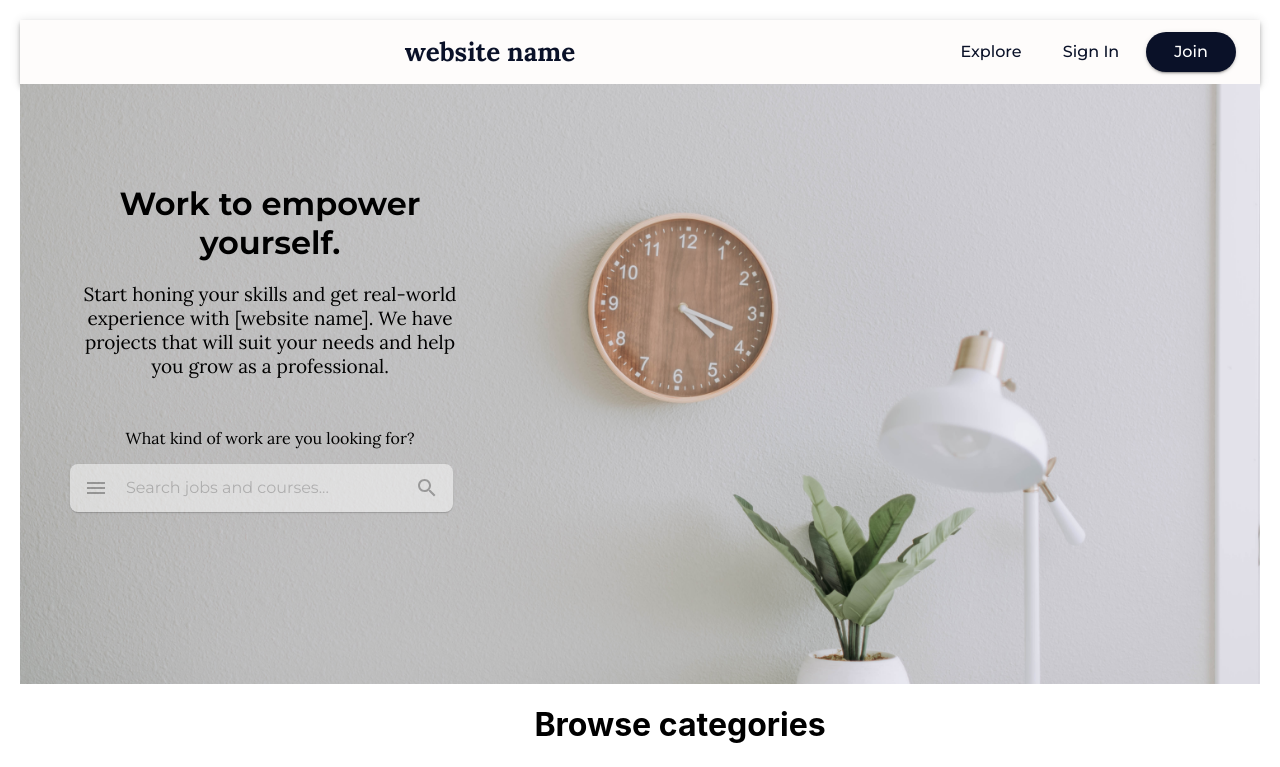
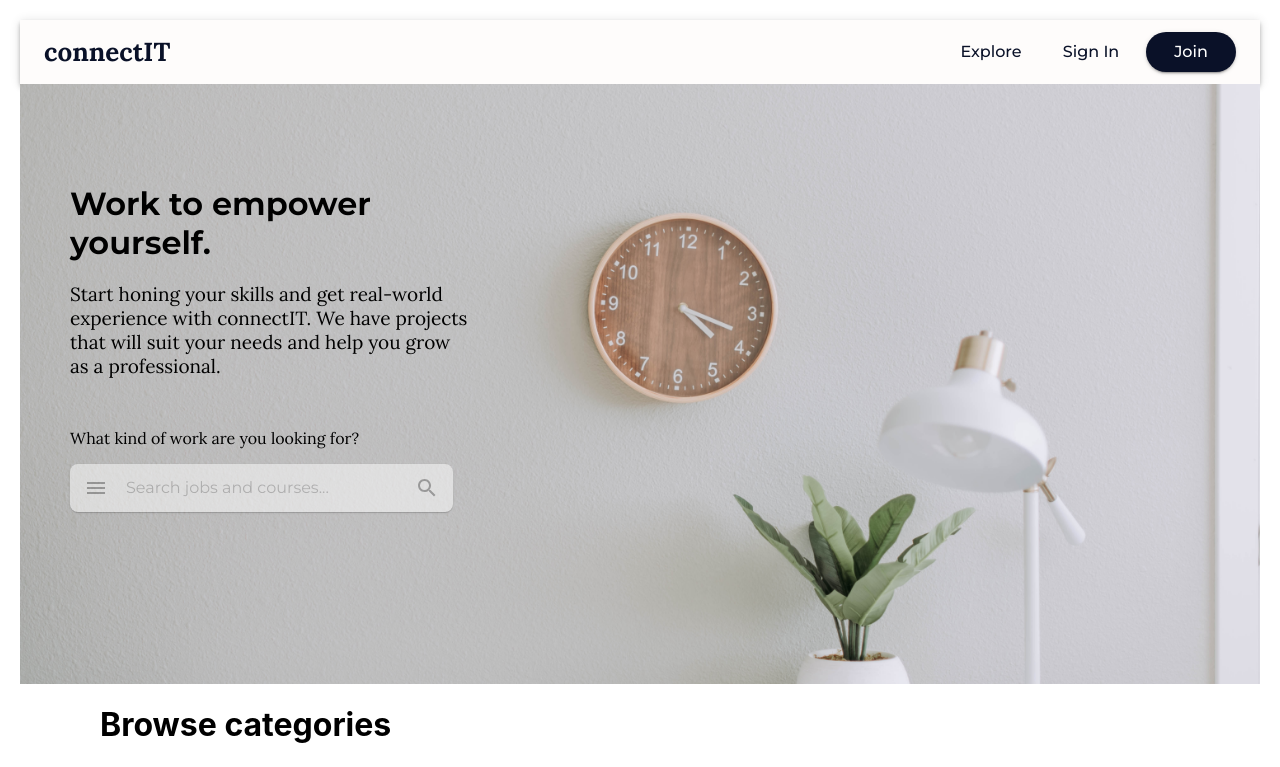
Before and after one commit to tao-hoang/CFA-Summer-2023-Last-Mile, a React (Create React App) app in the folder my-app/: page / in a window 1280 px wide. Shown: the top 767 px of the page. Built offline with nearby package versions, Linux system fonts and the light colour scheme.

Commit message:
fixes text alignment from center to left align; adds tentative website name to landing page

```diff
--- a/my-app/src/App.css
+++ b/my-app/src/App.css
@@ -1,5 +1,5 @@
 .App {
-    text-align: center;
+    /* text-align: center; */
     padding: 20px;
   }
 
--- a/my-app/src/components/LandingPage.js
+++ b/my-app/src/components/LandingPage.js
@@ -64,7 +64,7 @@ const LandingPage = () => {
           <AppBar sx={{ bgcolor: '#FEFCFB' }} position="static">
             <Toolbar>
               <Typography className='websiteName' variant="h6" component="div" sx={{  color: '#0a1128',flexGrow: 1, fontWeight:"bold" }}>
-                website name
+                connectIT
               </Typography>
               <Button className='headerButton' sx={{width:90, borderRadius:100}}>Explore</Button>
               <Button className='headerButton' sx={{width:90, borderRadius:100}}>Sign In</Button>
@@ -75,7 +75,7 @@ const LandingPage = () => {
         <div id="heroImage">
           <div className="welcomeText">
             <h1 className="welcomeHeader" style={{marginBottom:20}}>Work to empower yourself.</h1>
-            <p className="welcomeMessage" style={{marginBottom:50, fontSize:19, fontFamily:"lora"}}>Start honing your skills and get real-world experience with [website name]. We have projects that will suit your needs and help you grow as a professional.</p>
+            <p className="welcomeMessage" style={{marginBottom:50, fontSize:19, fontFamily:"lora"}}>Start honing your skills and get real-world experience with connectIT. We have projects that will suit your needs and help you grow as a professional.</p>
             <p className='searchPrompt'>What kind of work are you looking for?</p>
             <Paper onSubmit={handleSearchSubmit}
               component="form"
```
